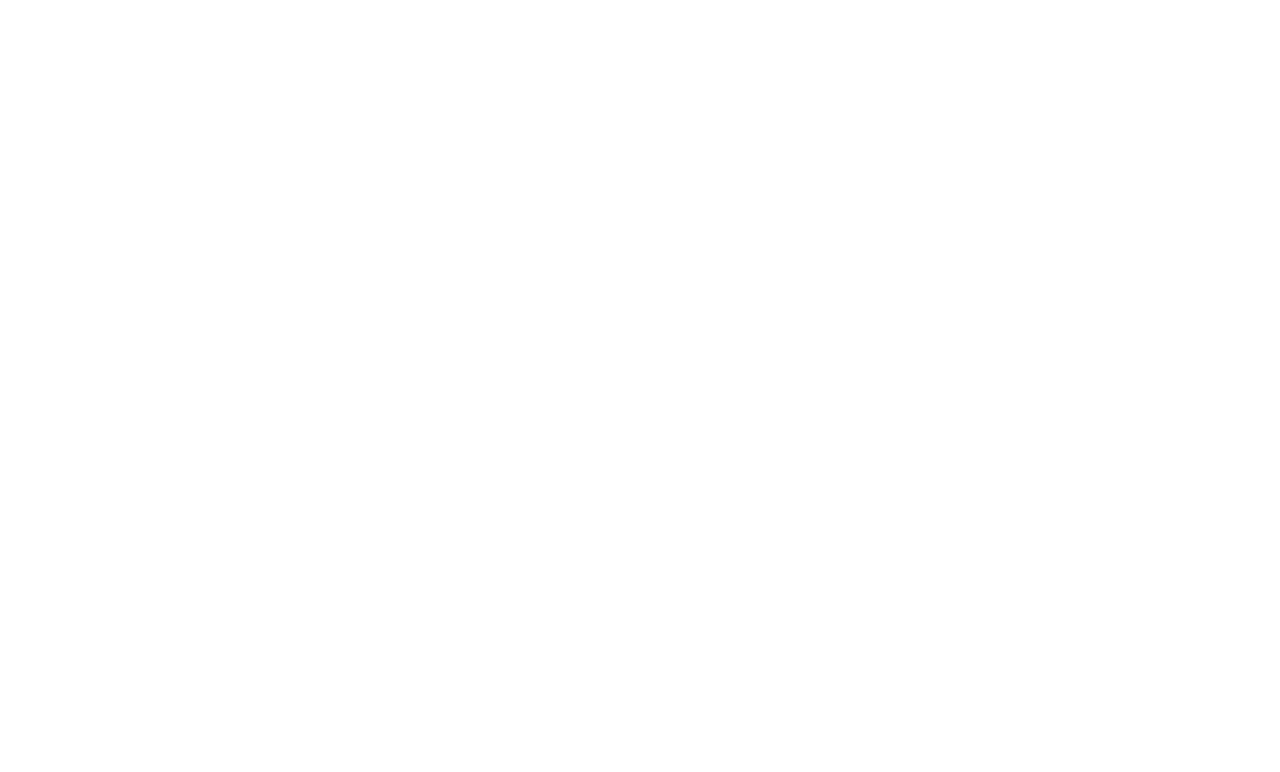
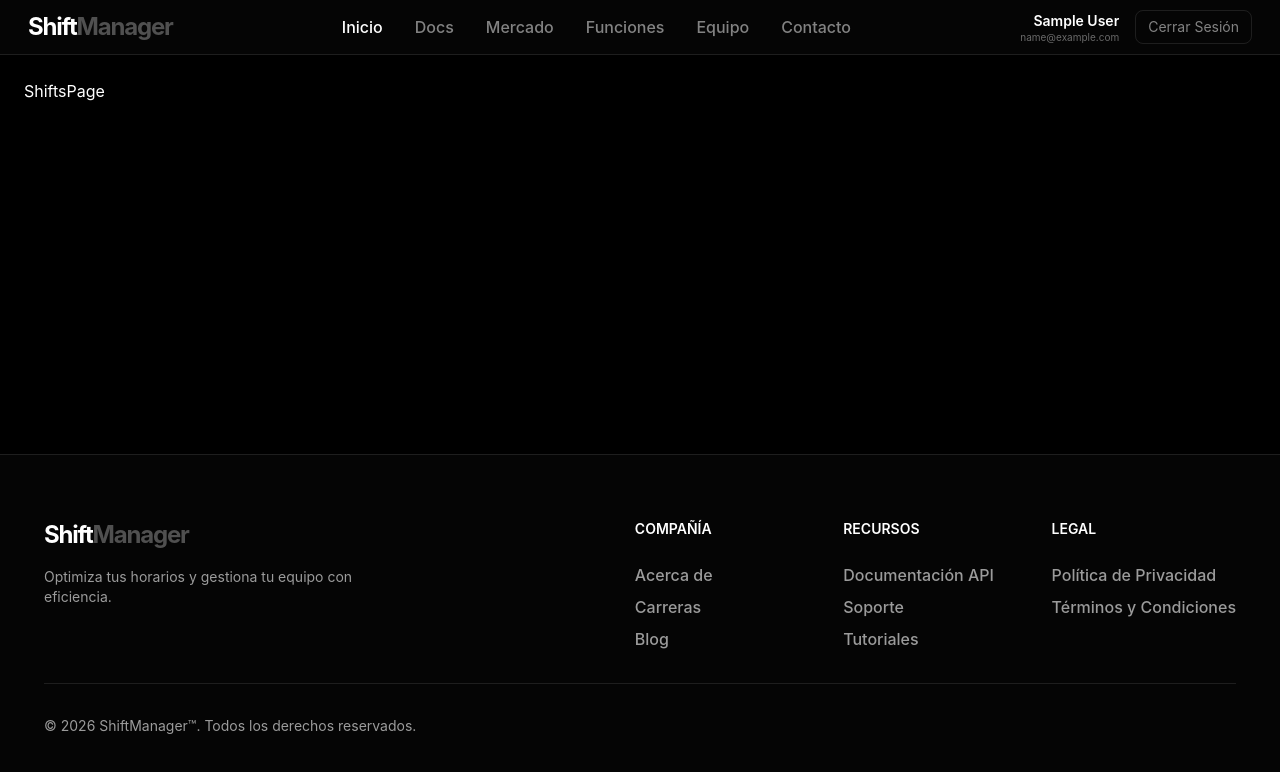
Before and after one commit to Ismael7058/shift-manager, a React (Vite) app in the folder frontend/ShiftManagerApp/: page /turnos in a window 1280 px wide. Before the commit this address had no page. Shown: the top 772 px of the page. Built offline with nearby package versions, Linux system fonts and the light colour scheme; sample sign-in values are in the browser's storage.

Commit message:
Incorporo un estado de carga al contexto de autenticacion para esperar la verificacion de usuario en rutas protegidas y añadio la nueva pagina de turnos

```diff
--- a/frontend/ShiftManagerApp/src/context/AuthContext.jsx
+++ b/frontend/ShiftManagerApp/src/context/AuthContext.jsx
@@ -5,12 +5,14 @@ const AuthContext = createContext();
 
 export const AuthProvider = ({ children }) => {
   const [user, setUser] = useState(null);
+  const [loading, setLoading] = useState(true);
 
   useEffect(() => {
     const savedUser = localStorage.getItem('user');
     if (savedUser) {
       setUser(JSON.parse(savedUser));
     }
+    setLoading(false);
   }, []);
 
   const loginUser = async (credentials) => {
@@ -32,7 +34,7 @@ export const AuthProvider = ({ children }) => {
   };
 
   return (
-    <AuthContext.Provider value={{ user, loginUser, logoutUser }}>
+    <AuthContext.Provider value={{ user, loading, loginUser, logoutUser }}>
       {children}
     </AuthContext.Provider>
   );
--- /dev/null
+++ b/frontend/ShiftManagerApp/src/pages/ShiftsPage.jsx
@@ -0,0 +1,9 @@
+import React from 'react'
+
+const ShiftsPage = () => {
+  return (
+    <div className='text-white'>ShiftsPage</div>
+  )
+}
+
+export default ShiftsPage
--- a/frontend/ShiftManagerApp/src/routes/AppRouter.jsx
+++ b/frontend/ShiftManagerApp/src/routes/AppRouter.jsx
@@ -2,10 +2,18 @@ import { Routes, Route, Navigate, Outlet } from 'react-router-dom'
 import HomePage from '../pages/HomePage'
 import PublicLayout from '../layouts/PublicLayout'
 import ProjectPage from '../pages/ProjectPage';
+import ShiftsPage from '../pages/ShiftsPage';
 import { useAuth } from '../context/AuthContext';
 
 const ProtectedRoute = () => {
-  const { user } = useAuth();
+  const { user, loading } = useAuth();
+
+  // Si está verificando la sesión, mostramos un estado de carga
+  // para evitar la redirección prematura al "/"
+  if (loading) {
+    return <div className="min-h-screen bg-neutral-950 flex items-center justify-center text-white">Cargando...</div>;
+  }
+
   return user ? <Outlet /> : <Navigate to="/" replace />;
 };
 
@@ -17,6 +25,7 @@ const AppRouter = () => {
         <Route path="/" element={<HomePage />} />
         <Route element={<ProtectedRoute />}>
           <Route path="/docs" element={<ProjectPage />} />
+          <Route path="/turnos" element={<ShiftsPage />} />
         </Route>
       </Route>
     </Routes>
```
